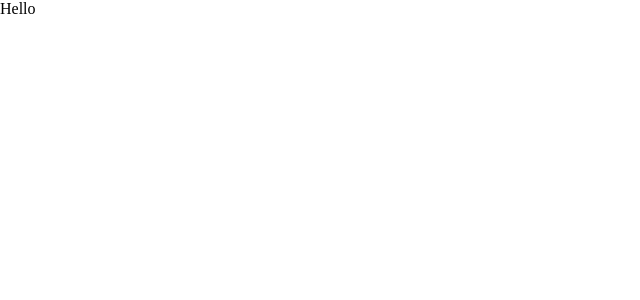
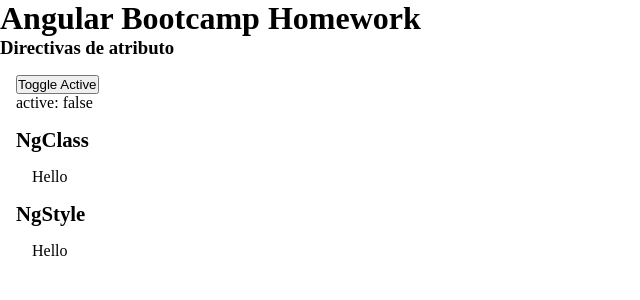
Before and after one commit to aruizapex/AngularBootcampHomework, an Angular app: page / in a window 1280 px wide. Shown: the top 300 px of the page, without its empty margins (0-640 px from the left). Built offline with nearby package versions, Linux system fonts and the light colour scheme.

Commit message:
Directivas de atributo

```diff
--- a/src/app/app.component.html
+++ b/src/app/app.component.html
@@ -1 +1,2 @@
-Hello
+<h1>Angular Bootcamp Homework</h1>
+<app-directivas-de-atributo />
--- a/src/app/app.module.ts
+++ b/src/app/app.module.ts
@@ -3,10 +3,12 @@ import { BrowserModule, provideClientHydration } from '@angular/platform-browser
 
 import { AppRoutingModule } from './app-routing.module';
 import { AppComponent } from './app.component';
+import { DirectivasDeAtributoComponent } from './components/directivas-de-atributo/directivas-de-atributo.component';
 
 @NgModule({
   declarations: [
-    AppComponent
+    AppComponent,
+    DirectivasDeAtributoComponent
   ],
   imports: [
     BrowserModule,
--- /dev/null
+++ b/src/app/components/directivas-de-atributo/directivas-de-atributo.component.html
@@ -0,0 +1,15 @@
+<h3>Directivas de atributo</h3>
+<div>
+  <button (click)="toggle()">Toggle Active</button>
+  <p>active: {{ active }}</p>
+  <p class="title">NgClass</p>
+  <div>
+    <span [ngClass]="active ? 'redText' : ''">Hello</span>
+  </div>
+</div>
+<div>
+  <p class="title">NgStyle</p>
+  <div>
+    <span [ngStyle]="{ color: active ? 'red' : '' }">Hello</span>
+  </div>
+</div>
--- /dev/null
+++ b/src/app/components/directivas-de-atributo/directivas-de-atributo.component.scss
@@ -0,0 +1,11 @@
+.redText {
+  color: red;
+}
+.title {
+  font-size: 1.3rem;
+  font-weight: bold;
+  margin: 1rem 0;
+}
+div {
+  margin: 1rem;
+}
--- /dev/null
+++ b/src/app/components/directivas-de-atributo/directivas-de-atributo.component.ts
@@ -0,0 +1,14 @@
+import { Component } from '@angular/core';
+
+@Component({
+  selector: 'app-directivas-de-atributo',
+  templateUrl: './directivas-de-atributo.component.html',
+  styleUrl: './directivas-de-atributo.component.scss'
+})
+export class DirectivasDeAtributoComponent {
+  protected active: boolean = false;
+
+  toggle(){
+    this.active = !this.active;
+  }
+}
```
Also changed, not shown: 1 other file (tests, documents, lock files or other folders).
